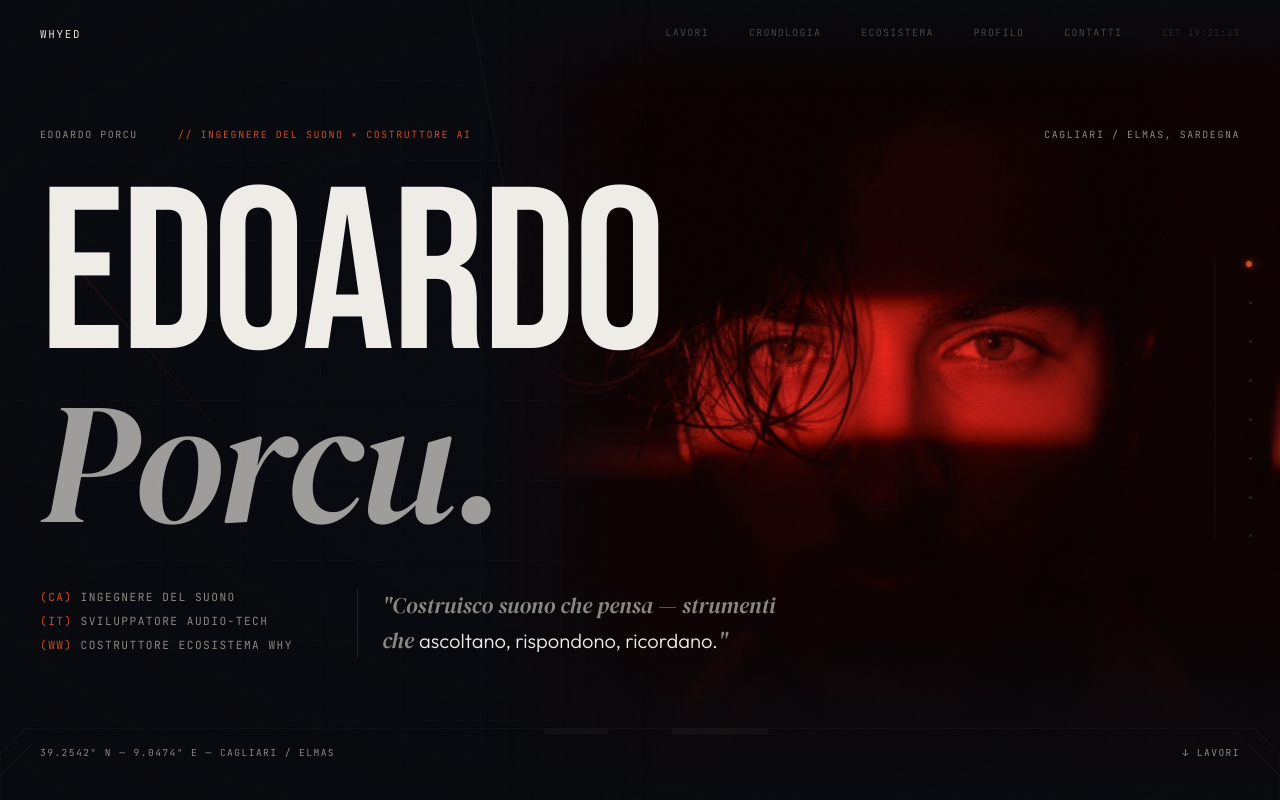
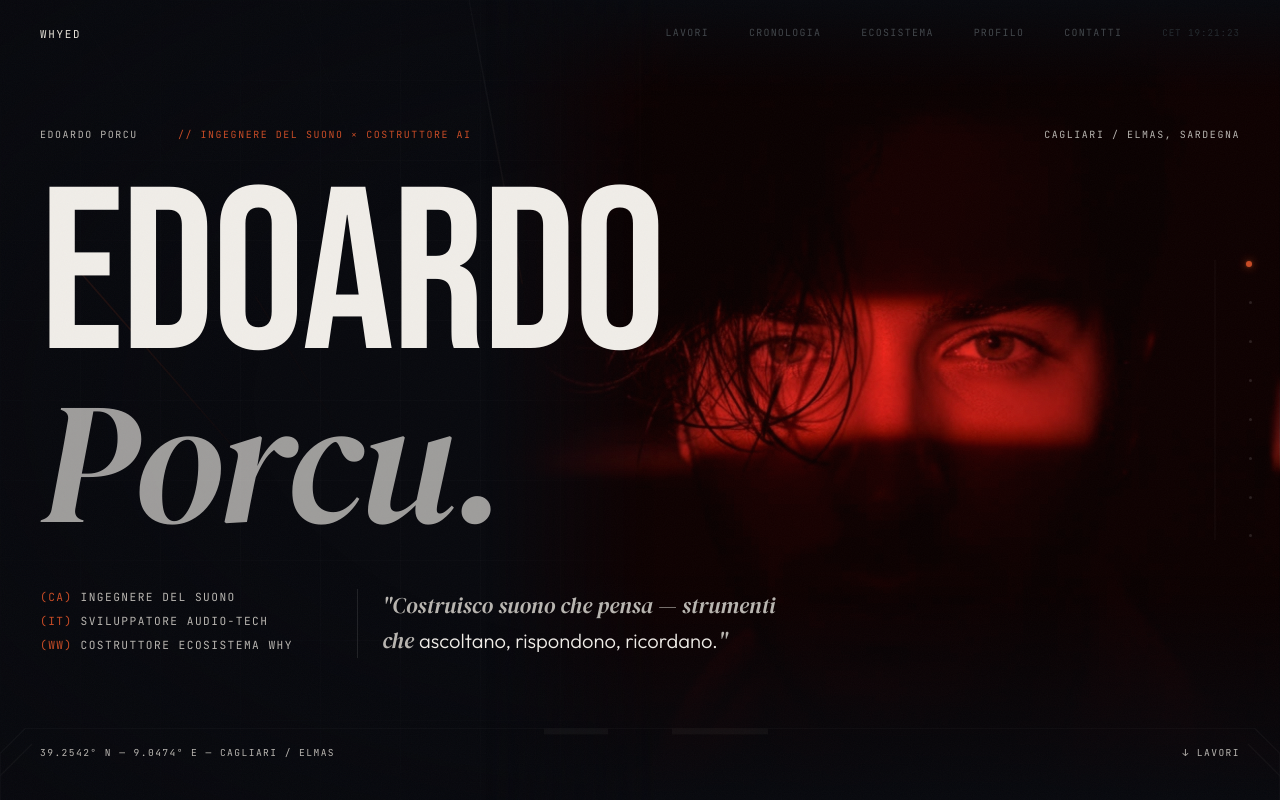
Before and after one commit to OfficialWhyEd/whyed-portfolio, a Next.js app: page / in a window 1280 px wide. Shown: the top 800 px of the page. Built offline with nearby package versions, Linux system fonts and the light colour scheme.

Commit message:
globals: --dim e --faint molto più leggibili su sfondo scuro

```diff
--- a/app/globals.css
+++ b/app/globals.css
@@ -7,8 +7,8 @@
   --void:    #08090e;
   --void2:   #0e1018;
   --paper:   #f0ede8;
-  --dim:     #8a8782;
-  --faint:   #4a4d58;
+  --dim:     #b8b5b0;
+  --faint:   #828590;
   --signal:  #c94b25;
   --signal2: #e8603a;
   --line:    rgba(255,255,255,0.06);
```
